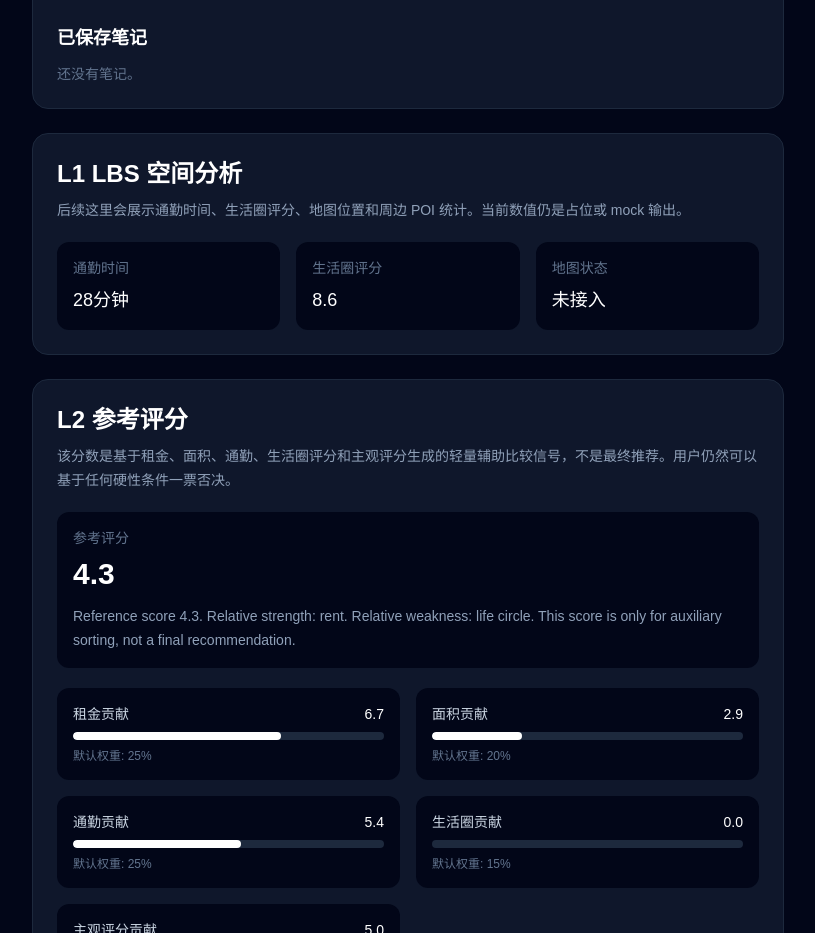
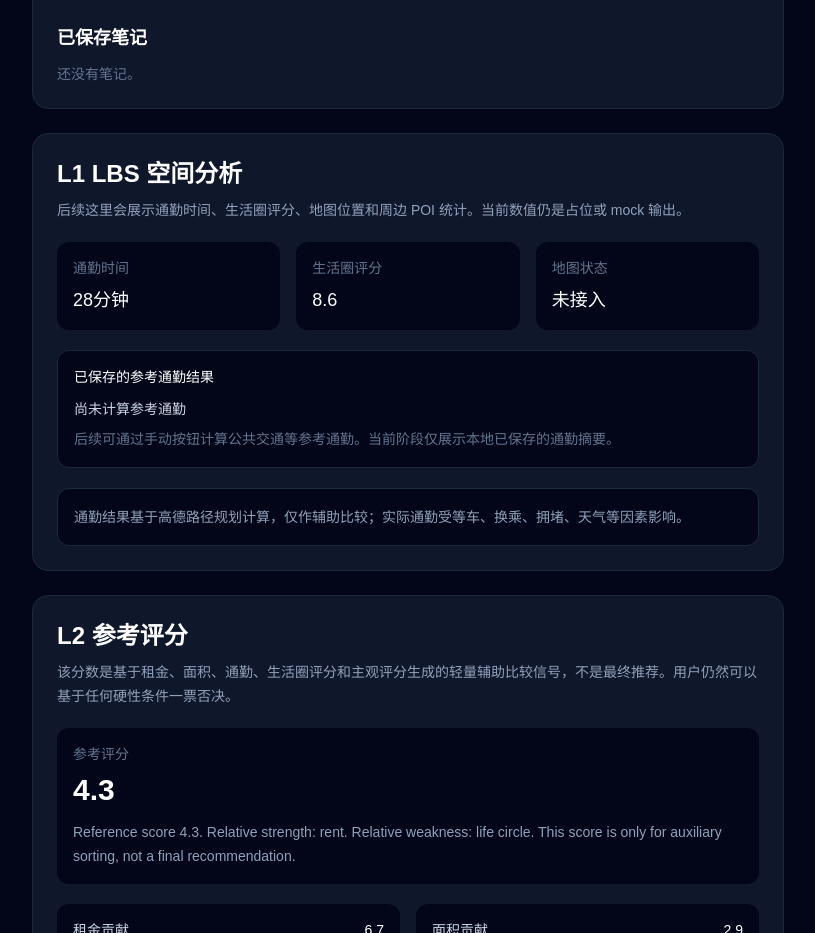
Before and after one commit to Qiu-Jiajun/HouseFolio, a Next.js app: page /portfolio/listing-001 in a window 1280 px wide. Shown: the part 1380-2313 px from the top of the page, without its empty margins (32-847 px from the left). Built offline with nearby package versions, Linux system fonts and the light colour scheme.

Commit message:
feat: add listing commute panel skeleton

```diff
--- /dev/null
+++ b/src/components/listing-commute-panel.tsx
@@ -0,0 +1,134 @@
+"use client";
+
+import { useEffect, useState } from "react";
+import { zhCN } from "@/content/zh-cn";
+import { getCommuteResultsForListing } from "@/lib/local-store/commute-results";
+import type { StoredCommuteResult } from "@/types/commute-result";
+
+type ListingCommutePanelProps = {
+  listingId: string;
+  commuteMinutes?: number;
+  lifeCircleScore?: number;
+};
+
+function formatOptionalNumber(value: number | undefined, suffix = "") {
+  return typeof value === "number"
+    ? `${value.toFixed(1)}${suffix}`
+    : zhCN.common.pending;
+}
+
+function formatCalculatedAt(value: string) {
+  const parsed = new Date(value);
+
+  if (Number.isNaN(parsed.getTime())) {
+    return value;
+  }
+
+  return parsed.toLocaleString("zh-CN", {
+    year: "numeric",
+    month: "2-digit",
+    day: "2-digit",
+    hour: "2-digit",
+    minute: "2-digit",
+  });
+}
+
+export function ListingCommutePanel({
+  listingId,
+  commuteMinutes,
+  lifeCircleScore,
+}: ListingCommutePanelProps) {
+  const [commuteResults, setCommuteResults] = useState<StoredCommuteResult[]>(
+    [],
+  );
+  const [isLoaded, setIsLoaded] = useState(false);
+
+  useEffect(() => {
+    setCommuteResults(getCommuteResultsForListing(listingId));
+    setIsLoaded(true);
+  }, [listingId]);
+
+  return (
+    <div className="rounded-2xl border border-slate-800 bg-slate-900 p-6">
+      <h2 className="text-2xl font-semibold text-white">
+        {zhCN.listingDetailView.l1.title}
+      </h2>
+      <p className="mt-2 text-sm leading-6 text-slate-400">
+        {zhCN.listingDetailView.l1.description}
+      </p>
+
+      <div className="mt-5 grid gap-4 md:grid-cols-3">
+        <div className="rounded-xl bg-slate-950 p-4">
+          <p className="text-sm text-slate-500">
+            {zhCN.listingDetailView.l1.commuteTime}
+          </p>
+          <p className="mt-2 text-lg text-white">
+            {typeof commuteMinutes === "number"
+              ? `${commuteMinutes}${zhCN.common.minute}`
+              : zhCN.common.pending}
+          </p>
+        </div>
+
+        <div className="rounded-xl bg-slate-950 p-4">
+          <p className="text-sm text-slate-500">
+            {zhCN.listingDetailView.l1.lifeCircleScore}
+          </p>
+          <p className="mt-2 text-lg text-white">
+            {formatOptionalNumber(lifeCircleScore)}
+          </p>
+        </div>
+
+        <div className="rounded-xl bg-slate-950 p-4">
+          <p className="text-sm text-slate-500">
+            {zhCN.listingDetailView.l1.mapStatus}
+          </p>
+          <p className="mt-2 text-lg text-white">
+            {zhCN.listingDetailView.l1.notConnected}
+          </p>
+        </div>
+      </div>
+
+      <div className="mt-5 rounded-xl border border-slate-800 bg-slate-950 p-4">
+        <p className="text-sm font-medium text-white">
+          {zhCN.listingDetailView.l1.cachedCommuteResults}
+        </p>
+
+        {!isLoaded ? (
+          <p className="mt-3 text-sm text-slate-500">{zhCN.common.pending}</p>
+        ) : commuteResults.length > 0 ? (
+          <div className="mt-4 space-y-3">
+            {commuteResults.map((result) => (
+              <div
+                key={result.id}
+                className="rounded-lg border border-slate-800 bg-slate-900 p-3"
+              >
+                <p className="text-sm leading-6 text-slate-200">
+                  {result.summary}
+                </p>
+                <p className="mt-2 text-xs text-slate-500">
+                  {zhCN.listingDetailView.l1.storedAt}:{" "}
+                  {formatCalculatedAt(result.calculatedAt)}
+                </p>
+              </div>
+            ))}
+          </div>
+        ) : (
+          <div className="mt-3 space-y-2">
+            <p className="text-sm text-slate-300">
+              {zhCN.listingDetailView.l1.emptyCommuteResults}
+            </p>
+            <p className="text-sm leading-6 text-slate-500">
+              {zhCN.listingDetailView.l1.emptyCommuteDescription}
+            </p>
+          </div>
+        )}
+      </div>
+
+      <div className="mt-5 rounded-xl border border-slate-800 bg-slate-950 p-4">
+        <p className="text-sm leading-6 text-slate-400">
+          {zhCN.listingDetailView.l1.referenceOnly}
+        </p>
+      </div>
+    </div>
+  );
+}
--- a/src/components/listing-detail-view.tsx
+++ b/src/components/listing-detail-view.tsx
@@ -3,6 +3,7 @@
 import { useEffect, useState } from "react";
 import { ListingNotesPanel } from "@/components/listing-notes-panel";
 import { ListingStatusPanel } from "@/components/listing-status-panel";
+import { ListingCommutePanel } from "@/components/listing-commute-panel";
 import { zhCN } from "@/content/zh-cn";
 import type { ScoreBreakdown } from "@/lib/algorithm/score";
 import {
@@ -250,45 +251,11 @@ export function ListingDetailView({ listingId }: ListingDetailViewProps) {
           }}
         />
 
-        <div className="rounded-2xl border border-slate-800 bg-slate-900 p-6">
-          <h2 className="text-2xl font-semibold text-white">
-            {zhCN.listingDetailView.l1.title}
-          </h2>
-          <p className="mt-2 text-sm leading-6 text-slate-400">
-            {zhCN.listingDetailView.l1.description}
-          </p>
-
-          <div className="mt-5 grid gap-4 md:grid-cols-3">
-            <div className="rounded-xl bg-slate-950 p-4">
-              <p className="text-sm text-slate-500">
-                {zhCN.listingDetailView.l1.commuteTime}
-              </p>
-              <p className="mt-2 text-lg text-white">
-                {typeof listing.commuteMinutes === "number"
-                  ? `${listing.commuteMinutes}${zhCN.common.minute}`
-                  : zhCN.common.pending}
-              </p>
-            </div>
-
-            <div className="rounded-xl bg-slate-950 p-4">
-              <p className="text-sm text-slate-500">
-                {zhCN.listingDetailView.l1.lifeCircleScore}
-              </p>
-              <p className="mt-2 text-lg text-white">
-                {formatOptionalNumber(listing.lifeCircleScore)}
-              </p>
-            </div>
-
-            <div className="rounded-xl bg-slate-950 p-4">
-              <p className="text-sm text-slate-500">
-                {zhCN.listingDetailView.l1.mapStatus}
-              </p>
-              <p className="mt-2 text-lg text-white">
-                {zhCN.listingDetailView.l1.notConnected}
-              </p>
-            </div>
-          </div>
-        </div>
+        <ListingCommutePanel
+          listingId={listing.id}
+          commuteMinutes={listing.commuteMinutes}
+          lifeCircleScore={listing.lifeCircleScore}
+        />
 
         <div className="rounded-2xl border border-slate-800 bg-slate-900 p-6">
           <h2 className="text-2xl font-semibold text-white">
--- a/src/content/zh-cn.ts
+++ b/src/content/zh-cn.ts
@@ -213,7 +213,12 @@ export const zhCN = {
       "commuteTime": "通勤时间",
       "lifeCircleScore": "生活圈评分",
       "mapStatus": "地图状态",
-      "notConnected": "未接入"
+      "notConnected": "未接入",
+      "cachedCommuteResults": "已保存的参考通勤结果",
+      "emptyCommuteResults": "尚未计算参考通勤",
+      "emptyCommuteDescription": "后续可通过手动按钮计算公共交通等参考通勤。当前阶段仅展示本地已保存的通勤摘要。",
+      "storedAt": "计算时间",
+      "referenceOnly": "通勤结果基于高德路径规划计算，仅作辅助比较；实际通勤受等车、换乘、拥堵、天气等因素影响。"
     },
     "l2": {
       "title": "L2 参考评分",
```
